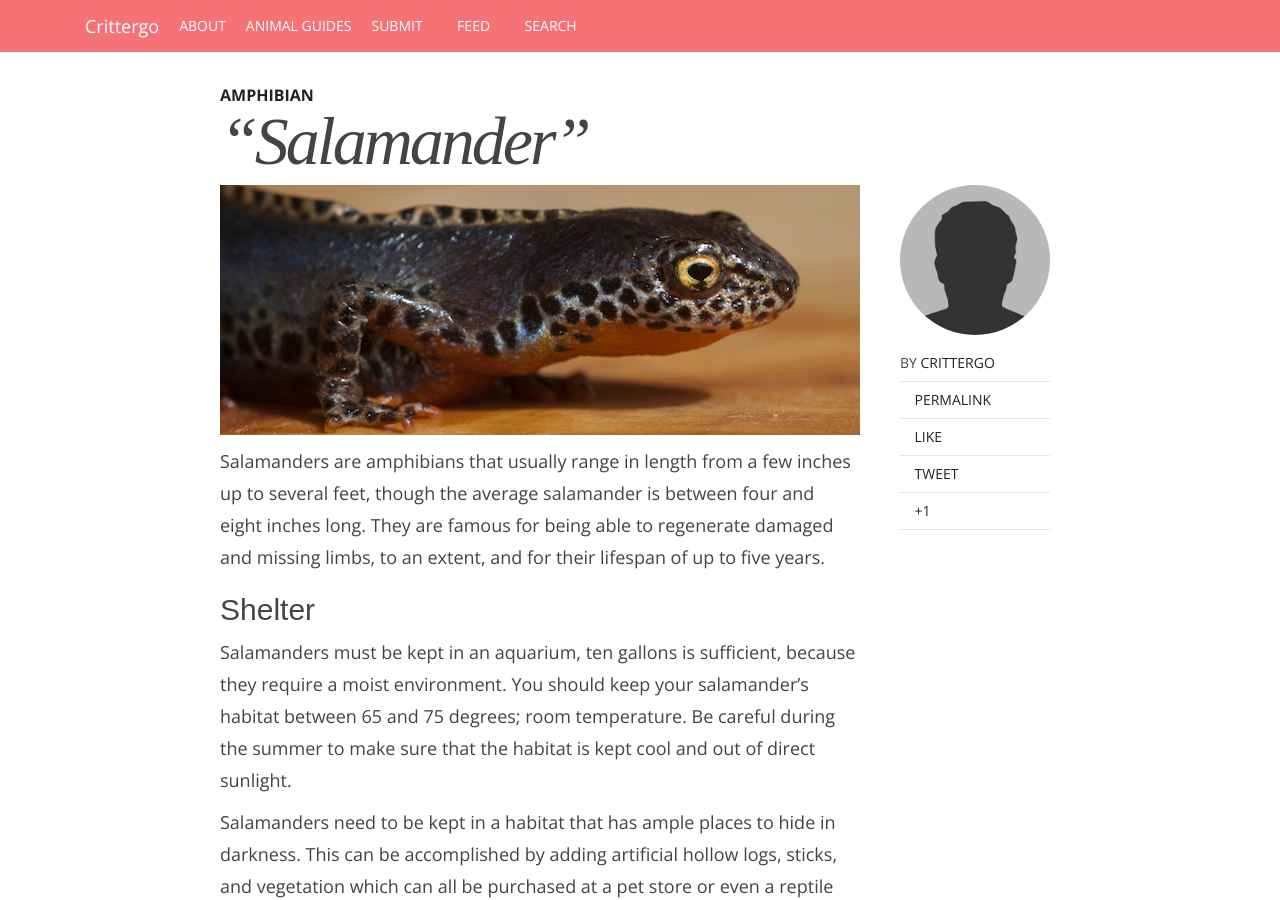
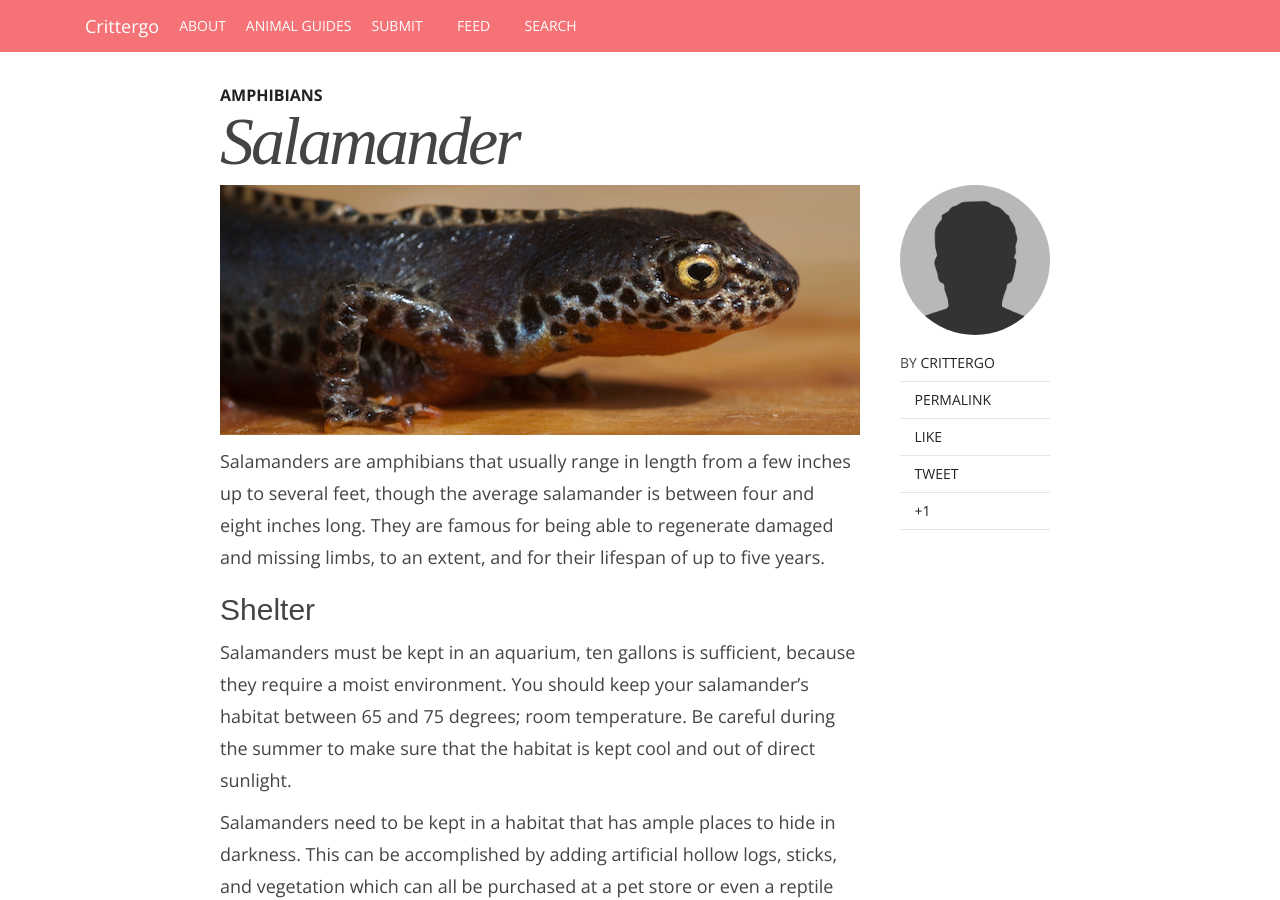
Before and after one commit to crittergo/crittergo.github.io, a Jekyll site: the page built from _posts/Amphibians/2014-02-15-salamander.md, in a window 1280 px wide and 900 px high. Built offline with Jekyll 4.4.1, drawn with Linux system fonts in a browser that asks for light colours; nearby versions of some CDN libraries; library files that are not in the unit come from our copies; comment, search, counter and statistics services are not loaded.

Commit message:
Update 2014-02-15-salamander.md

```diff
--- a/_posts/Amphibians/2014-02-15-salamander.md
+++ b/_posts/Amphibians/2014-02-15-salamander.md
@@ -1,9 +1,9 @@
 ---
 layout: post
-title: “Salamander”
+title: "Salamander"
 description: Salamander
-category: Amphibian
-tags: [Amphibian]
+category: Amphibians
+tags: [Amphibians]
 comments: true
 share: true
 ---
```
